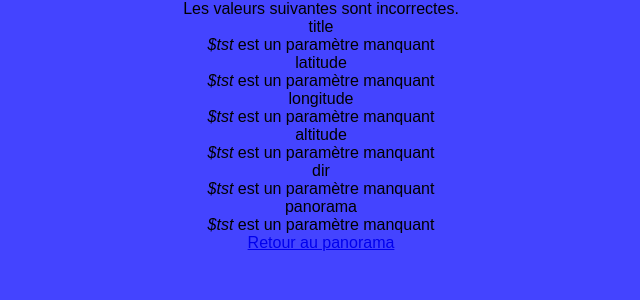
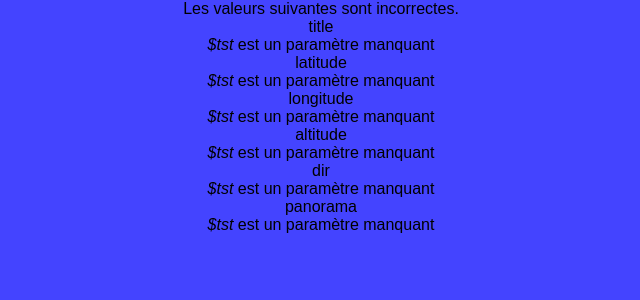
Before and after one commit to JocelynDelalande/celutz, a PHP site: page /addParams.php in a window 1280 px wide. Shown: the top 300 px of the page, without its empty margins (319-959 px from the left). Run offline with PHP 8.4, Linux system fonts and the light colour scheme.

Commit message:
simplification

```diff
--- a/addParams.php
+++ b/addParams.php
@@ -8,6 +8,7 @@ require_once('class/site_point.class.php');
    <meta http-equiv="Content-type" content="text/html; charset=UTF-8"/>
    <link rel="stylesheet" media="screen" href="css/base.css" />
    <title>Positionnerment dun panoramique</title>
+
 <?php
    // tableau de vérification de conformité
  $params = array('title' => array('name' => 'titre',
@@ -48,12 +49,6 @@ foreach($params as $param => $check) {
   }
 }
 
-if (isset($values['panorama'])) {
-  $back_url = sprintf('panorama.php?panorama=%s', $values['panorama']);
-  if (isset($values['dir'])) $back_url .= '&amp;dir='. $values['dir'];
-} else {
-  $back_url = '.';
-}
 
 if (count($wrong) == 0) {
 	$pano = site_point::get($values['panorama']);
@@ -79,6 +74,9 @@ if (count($wrong) == 0) {
 
 	echo "</dl>\n";
 	echo '<p class="succes">Paramétrage terminé.</p>'."\n";
+  printf('<a href="%s">Retour au panorama</a></p>'."\n", $panorama->get_url());
+
+
  } else {
 	echo '<p class="error">Les valeurs suivantes sont incorrectes.</p>'."\n";
 	echo "<dl>\n";
@@ -87,7 +85,5 @@ if (count($wrong) == 0) {
 	}
 	echo "</dl>\n";
 }
-printf('<a href="%s">Retour au panorama</a></p>'."\n", $back_url);
-
 ?>
 </html>
```
